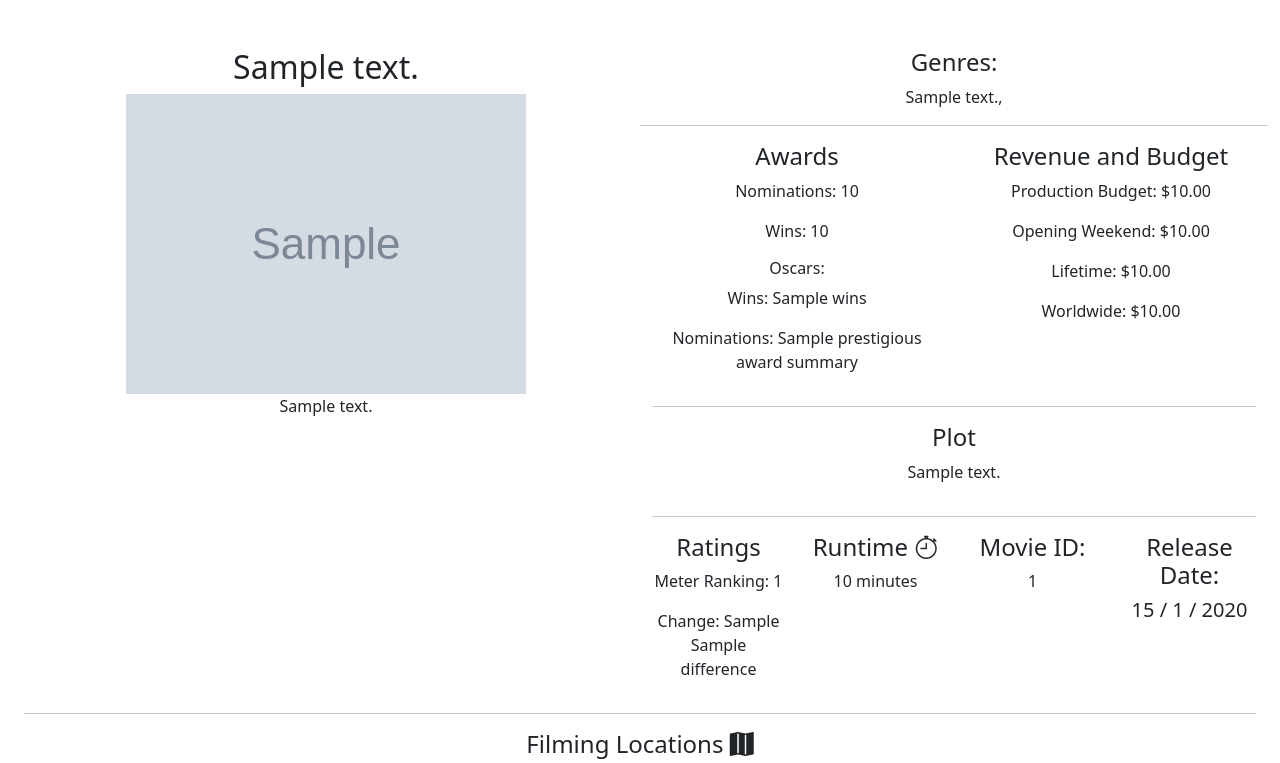
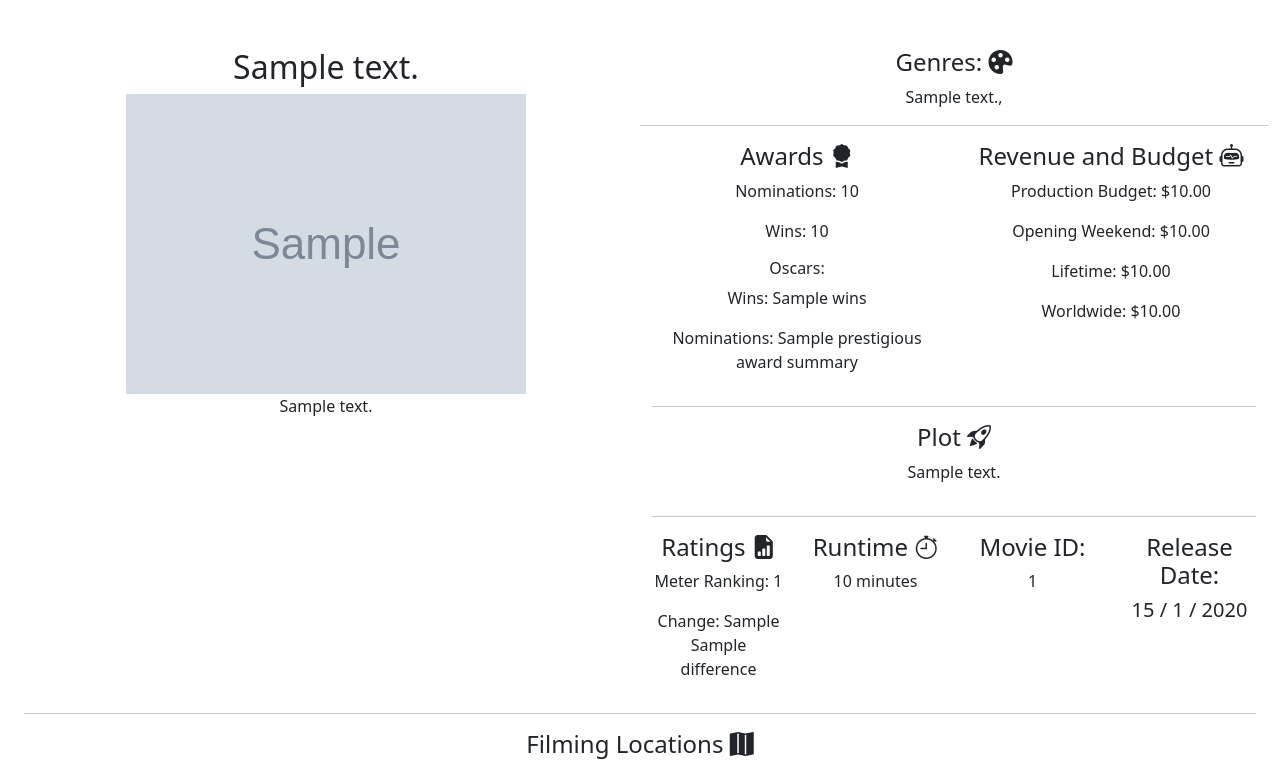
Before and after one commit to arowe54/Movie-Wizard, a Flask app: template templates/movie.html in a window 1280 px wide. Shown: the part 66-829 px from the top of the page. Run offline with Flask 3, Linux system fonts and the light colour scheme; the template is opened without the code that fills it: most values are stand-ins (such as "Sample title", 1, 10 or a date in 2020); some libraries are stand-ins or nearby versions.

Commit message:
Add icons to movie

```diff
--- a/icons.txt
+++ b/icons.txt
@@ -41,7 +41,6 @@ Bootstrap Icons of interest:
 
     gem (favourite movie)
     globe-americas/globe-asia-australia/globe-central-south-asia/globe-europe-africa (for filmingLocations, spokenLanguages)
-    graph-down/graph-down-arrow, graph-up/graph-up-arrow (for rating change)
     people/people-fill (cast)
     quote (quotes from movie)
 
--- a/templates/movie.html
+++ b/templates/movie.html
@@ -25,7 +25,7 @@
             <!-- Rows inside this column-->
             <div class="row">
                 <div class="col">
-                    <h4>Genres: </h4>
+                    <h4>Genres: <i class="bi bi-palette-fill"></i></h4>
                     <p>
                         {% for genre in movie.genres.genres %}
                             {{ genre["text"] }},
@@ -58,7 +58,7 @@
             </div>
             <div class="row">
                 <div class="col">
-                    <h4>Awards</h4>
+                    <h4>Awards <i class="bi bi-award-fill"></i></h4>
                     <p>Nominations: {{ movie.nominations.total }}</p>
                     <p>Wins: {{ movie.wins.total }}</p>
                     <h6>Oscars:</h6>
@@ -66,7 +66,7 @@
                     <p>Nominations: {{ movie.prestigiousAwardSummary.nominations }}</p>
                 </div>
                 <div class="col">
-                    <h4>Revenue and Budget</h4>
+                    <h4>Revenue and Budget <i class="bi bi-robot"></i></h4>
                     <p>Production Budget:
                         {% if movie.productionBudget != None %}
                             {{ movie.productionBudget.budget.amount | usd }}
@@ -99,7 +99,7 @@
             </div>
             <hr>
             <div class="row">
-                <h4>Plot</h4>
+                <h4>Plot <i class="bi bi-rocket-takeoff"></i></h4>
                 <p>
                     {% if movie.plot != None %}
                         {{ movie.plot.plotText.plainText }}
@@ -111,11 +111,16 @@
             <hr>
             <div class="row">
                 <div class="col">
-                    <h4>Ratings</h4>
+                    <h4>Ratings <i class="bi bi-file-earmark-bar-graph-fill"></i></h4>
                     {% if movie.meterRanking != None %}
                         <p>Meter Ranking: {{ movie.meterRanking.currentRank }}</p>
                         <p>
                             Change: {{ movie.meterRanking.rankChange.changeDirection }} {{ movie.meterRanking.rankChange.difference }}
+                            {% if movie.meterRanking.rankChange.changeDirection == "DOWN" %}
+                            <i class="bi bi-graph-down-arrow"></i>
+                            {% elif movie.meterRanking.rankChange.changeDirection == "UP" %}
+                            <i class="bi bi-graph-up-arrow"></i>
+                            {% endif %}
                         </p>
                     {% else %}
                         Unavailable
```
Also changed, not shown: 1 other file.
